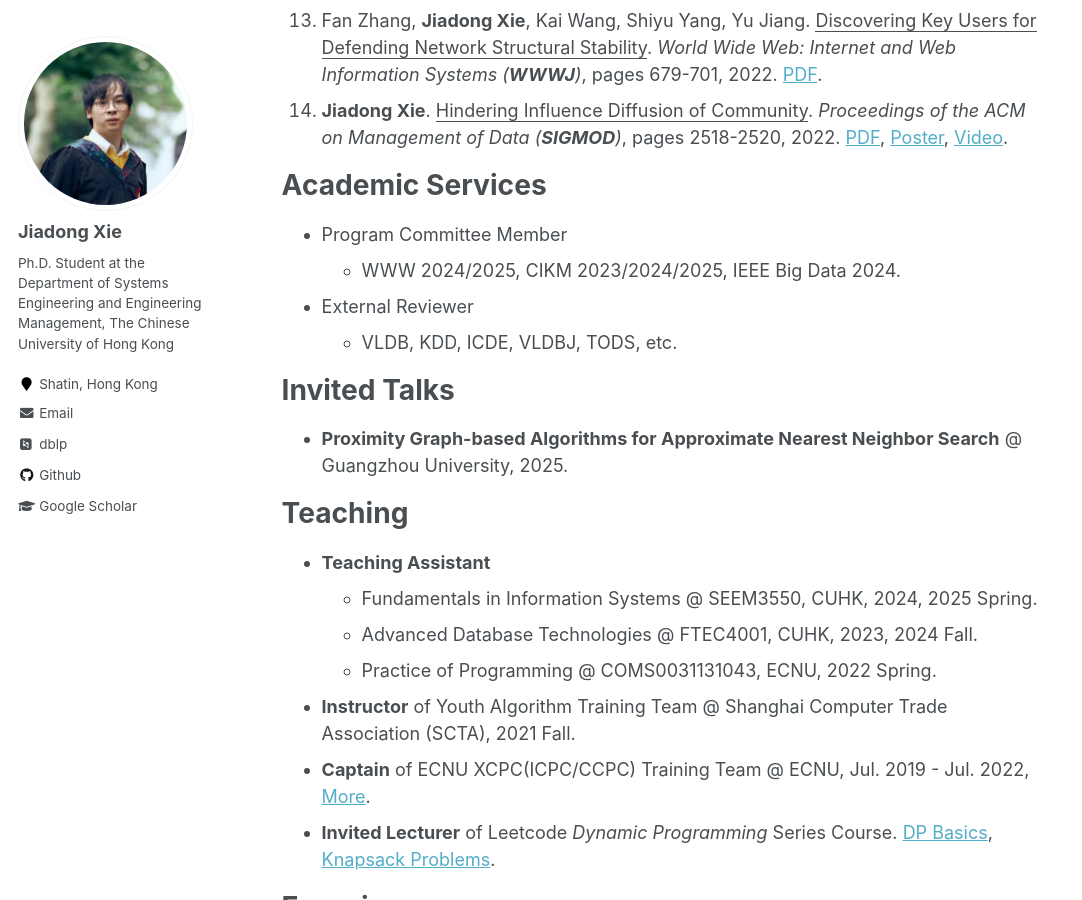
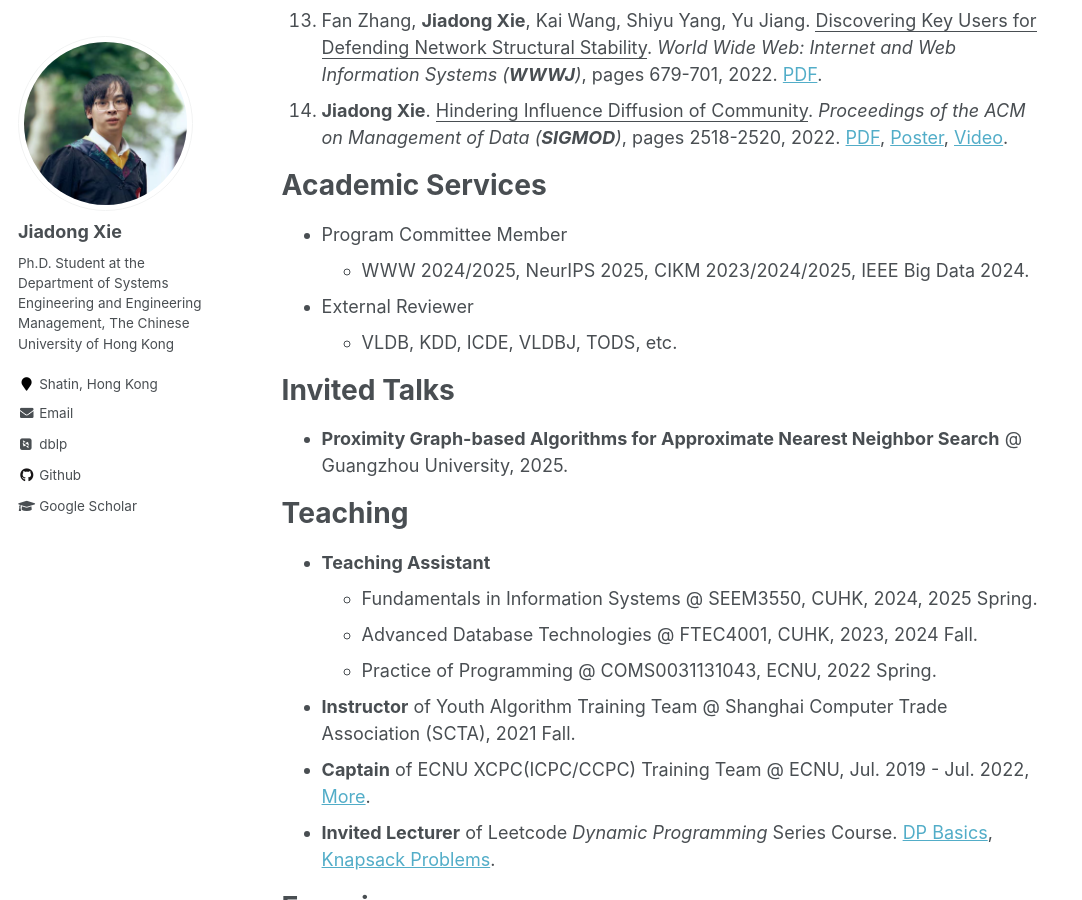
Before and after one commit to Xiejiadong/Xiejiadong.github.io, a Jekyll site: the page built from _pages/about.md, in a window 1280 px wide and 900 px high, scrolled down 1705 px. Shown: the whole window, without its empty margins (0-1082 px from the left). Built offline with Jekyll 4.4.1, drawn with Linux system fonts in a browser that asks for light colours; some web fonts are replaced; formulas are drawn with MathJax 3.

Commit message:
Update about.md

```diff
--- a/_pages/about.md
+++ b/_pages/about.md
@@ -68,7 +68,7 @@ Publications
 Academic Services
 ======
 - Program Committee Member
-  - WWW 2024/2025, CIKM 2023/2024/2025, IEEE Big Data 2024.
+  - WWW 2024/2025, NeurIPS 2025, CIKM 2023/2024/2025, IEEE Big Data 2024.
 - External Reviewer
   - VLDB, KDD, ICDE, VLDBJ, TODS, etc.
 
```
Also changed, not shown: other parts of _pages/about.md (+1 -1 lines).
